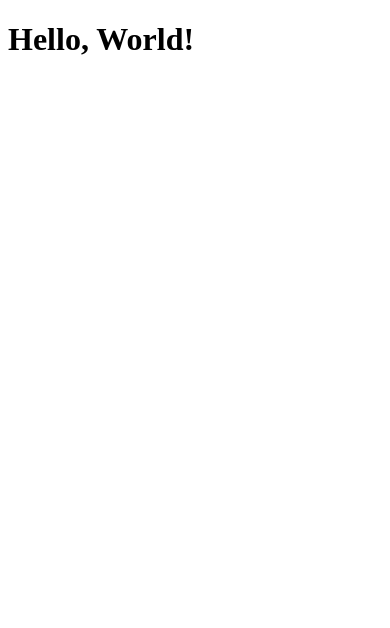
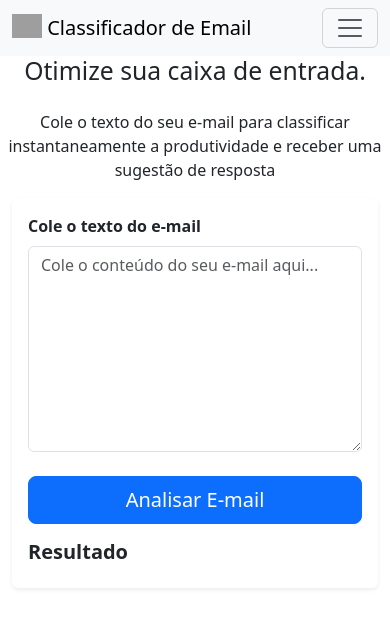
Before and after one commit to GuilhermeLuan/email-classifier, a Flask app: page / in a window 390 px wide. Shown: the top 628 px of the page. Run offline with Flask 3, Linux system fonts and the light colour scheme; grey boxes are pictures that could not be loaded.

Commit message:
feat(ui): enhance index.html with Bootstrap styling and layout
* Added Bootstrap CSS and JS for responsive design
* Implemented a navigation bar and improved layout
* Created a form for email input and analysis
* Added styles.css and script.js for additional functionality

```diff
--- a/src/templates/index.html
+++ b/src/templates/index.html
@@ -3,9 +3,66 @@
 <head>
     <meta charset="UTF-8">
     <meta name="viewport" content="width=device-width, initial-scale=1">
+    <link href="https://cdn.jsdelivr.net/npm/bootstrap@5.3.8/dist/css/bootstrap.min.css" rel="stylesheet"
+          integrity="sha384-sRIl4kxILFvY47J16cr9ZwB07vP4J8+LH7qKQnuqkuIAvNWLzeN8tE5YBujZqJLB" crossorigin="anonymous">
+    <link rel="stylesheet" href="styles.css">
     <title>Document</title>
 </head>
 <body>
-    <h1>Hello, World!</h1>
+<nav class="navbar navbar-expand-lg bg-body-tertiary">
+    <div class="container-fluid">
+        <a class="navbar-brand" href="#">
+            <img src="https://static.vecteezy.com/system/resources/thumbnails/018/886/508/small_2x/email-line-icon-png.png"
+                 alt="Logo" width="30" height="24"
+                 class="d-inline-block align-text-top">
+            Classificador de Email</a>
+        <button class="navbar-toggler" type="button" data-bs-toggle="collapse" data-bs-target="#navbarText"
+                aria-controls="navbarText" aria-expanded="false" aria-label="Toggle navigation">
+            <span class="navbar-toggler-icon"></span>
+        </button>
+    </div>
+</nav>
+
+<div class="d-flex justify-content-center">
+    <h2>
+        <p>Otimize sua caixa de entrada.</p>
+    </h2>
+</div>
+
+<p class="text-center">Cole o texto do seu e-mail para classificar instantaneamente a produtividade e receber uma
+    sugestão de resposta</p>
+
+<div class="container">
+    <div class="card shadow-sm border-0 p-3">
+        <div class="row g-5">
+            <div class="col-md-6">
+
+                <div class="mb-3">
+                    <label for="emailText" class="form-label fw-bold">Cole o texto do e-mail</label>
+                    <textarea class="form-control" id="emailText" rows="8"
+                              placeholder="Cole o conteúdo do seu e-mail aqui..."></textarea>
+
+                    <div class="d-grid mt-4">
+                        <button class="btn btn-primary btn-lg" type="button">
+                            <i class="bi bi-lightning-charge-fill"></i> Analisar E-mail
+                        </button>
+                    </div>
+                </div>
+
+
+                <div class="col-md-6">
+                    <h5 class="fw-bold">Resultado</h5>
+                </div>
+
+
+            </div>
+        </div>
+    </div>
+</div>
+
+<script src="https://cdn.jsdelivr.net/npm/bootstrap@5.3.8/dist/js/bootstrap.bundle.min.js"
+        integrity="sha384-FKyoEForCGlyvwx9Hj09JcYn3nv7wiPVlz7YYwJrWVcXK/BmnVDxM+D2scQbITxI"
+        crossorigin="anonymous"></script>
+<script src="script.js"></script>
 </body>
 </html>
```
Also changed, not shown: src/templates/script.js (added), src/templates/styles.css (added).
